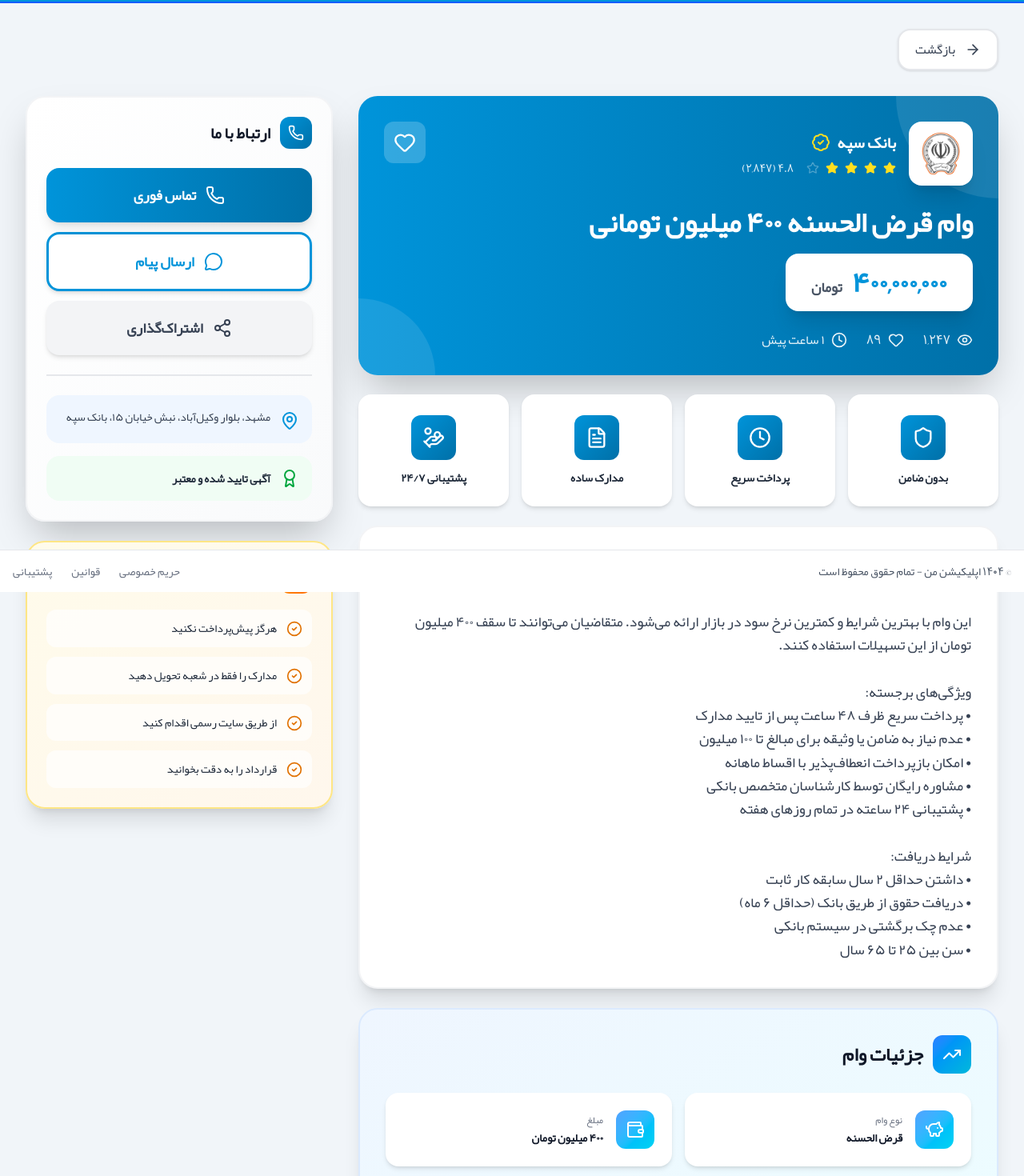
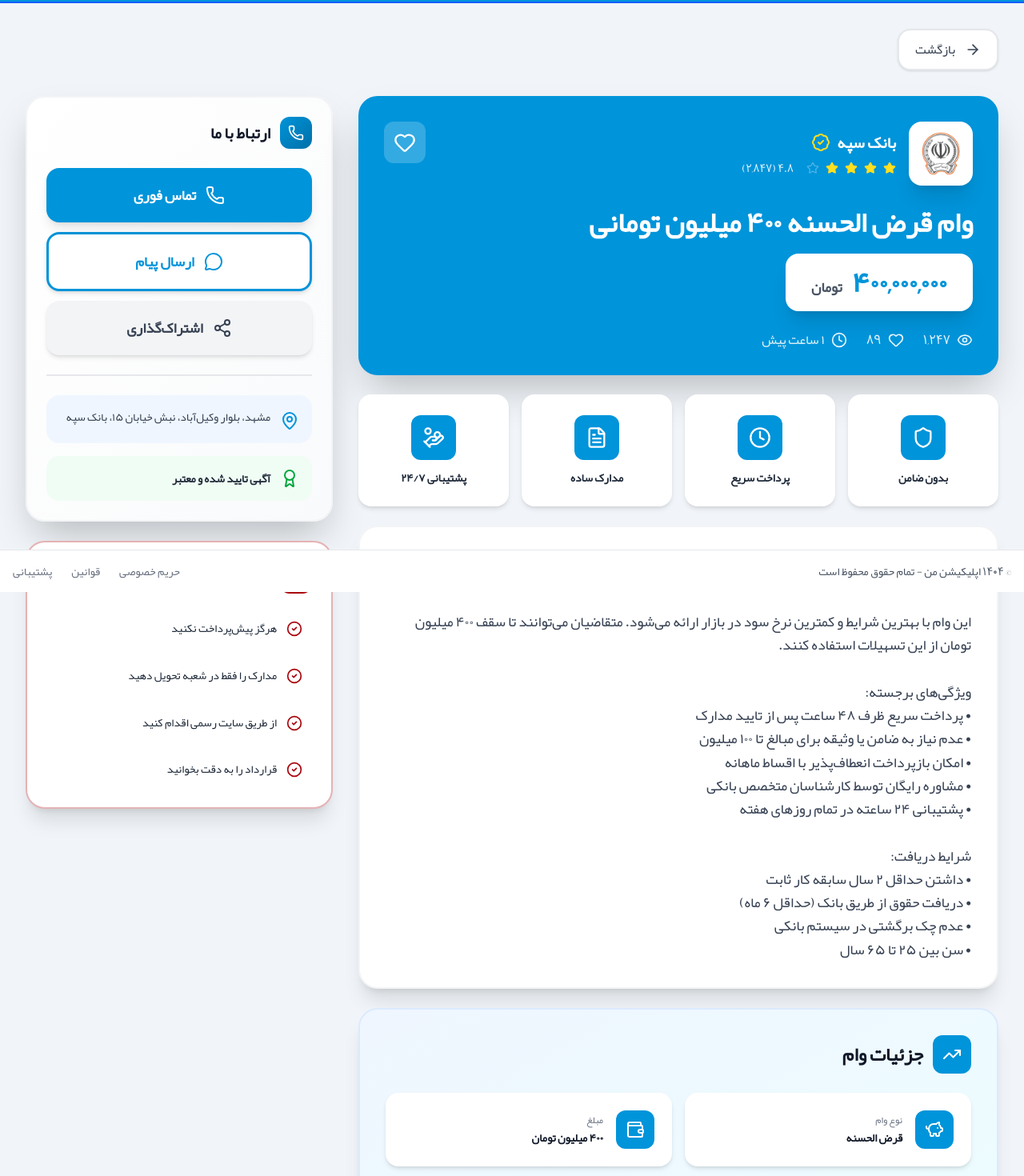
Before and after one commit to Yuozarseiph/pwa-bank, a Next.js app: page /ads/1 in a window 1280 px wide. Shown: the part 60-1530 px from the top of the page at 80% size. Built offline with nearby package versions, Linux system fonts and the light colour scheme.

Commit message:
fixed bugs

```diff
--- a/src/components/AdDetailPage.jsx
+++ b/src/components/AdDetailPage.jsx
@@ -249,8 +249,8 @@
         <Navbar />
         <main className="container mx-auto px-4 py-20">
           <div className="max-w-2xl mx-auto text-center">
-            <div className="bg-white rounded-3xl shadow-xl p-12 border-4 border-red-100">
-              <div className="w-24 h-24 bg-linear-to-br from-red-400 to-red-600 rounded-full flex items-center justify-center mx-auto mb-6">
+            <div className="bg-white rounded-3xl shadow-xl p-12 border-4 border-[#a9020a]/30">
+              <div className="w-24 h-24 bg-[#a9020a] rounded-full flex items-center justify-center mx-auto mb-6">
                 <AlertCircle className="w-12 h-12 text-white" />
               </div>
               <h1 className="text-4xl font-black text-gray-900 mb-4">
@@ -261,7 +261,7 @@
               </p>
               <button
                 onClick={() => router.push("/")}
-                className="px-8 py-4 bg-linear-to-r from-[#0094da] to-[#0070a8] text-white rounded-2xl font-bold text-lg hover:shadow-2xl transform hover:scale-105 transition-all"
+                className="px-8 py-4 bg-[#0094da] text-white rounded-2xl font-bold text-lg hover:shadow-2xl transform hover:scale-105 transition-all"
               >
                 بازگشت به صفحه اصلی
               </button>
@@ -289,9 +289,7 @@
 
         <div className="grid grid-cols-1 lg:grid-cols-12 gap-8">
           <div className="lg:col-span-8 space-y-6">
-            <div className="relative bg-linear-to-r from-[#0094da] to-[#0070a8] rounded-3xl p-8 shadow-2xl overflow-hidden">
-              <div className="absolute top-0 right-0 w-64 h-64 bg-white/10 rounded-full -mr-32 -mt-32"></div>
-              <div className="absolute bottom-0 left-0 w-48 h-48 bg-white/10 rounded-full -ml-24 -mb-24"></div>
+            <div className="relative bg-[#0094da] rounded-3xl p-8 shadow-2xl overflow-hidden">
 
               <div className="relative z-10">
                 <div className="flex items-start justify-between mb-6">
@@ -381,7 +379,7 @@
                   className="group relative bg-white rounded-2xl p-6 shadow-md hover:shadow-2xl transition-all border-2 border-transparent hover:border-[#0094da] cursor-pointer"
                 >
                   <div className="flex flex-col items-center text-center gap-3">
-                    <div className="w-14 h-14 rounded-xl bg-linear-to-br from-[#0094da] to-[#0070a8] flex items-center justify-center group-hover:scale-110 transition-transform">
+                    <div className="w-14 h-14 rounded-xl bg-[#0094da] flex items-center justify-center group-hover:scale-110 transition-transform">
                       <feature.icon className="w-7 h-7 text-white" />
                     </div>
                     <span className="text-sm font-bold text-gray-800">
@@ -394,7 +392,7 @@
 
             <div className="bg-white rounded-3xl shadow-xl p-8 border-2 border-gray-100">
               <div className="flex items-center gap-3 mb-6">
-                <div className="w-12 h-12 rounded-xl bg-linear-to-br from-[#0094da] to-[#0070a8] flex items-center justify-center">
+                <div className="w-12 h-12 rounded-xl bg-[#0094da] flex items-center justify-center">
                   <Info className="w-6 h-6 text-white" />
                 </div>
                 <h2 className="text-2xl font-black text-gray-900">توضیحات کامل</h2>
@@ -406,7 +404,7 @@
 
             <div className="bg-linear-to-br from-blue-50 to-cyan-50 rounded-3xl shadow-xl p-8 border-2 border-blue-100">
               <div className="flex items-center gap-3 mb-6">
-                <div className="w-12 h-12 rounded-xl bg-linear-to-br from-blue-500 to-cyan-500 flex items-center justify-center">
+                <div className="w-12 h-12 rounded-xl bg-[#0094da] flex items-center justify-center">
                   <TrendingUp className="w-6 h-6 text-white" />
                 </div>
                 <h2 className="text-2xl font-black text-gray-900">جزئیات وام</h2>
@@ -417,7 +415,7 @@
                     key={index}
                     className="flex items-center gap-4 p-5 rounded-2xl bg-white shadow-md border-2 border-transparent hover:border-blue-400 transition-all"
                   >
-                    <div className="w-12 h-12 rounded-xl bg-linear-to-br from-blue-400 to-cyan-400 flex items-center justify-center flex-shrink-0">
+                    <div className="w-12 h-12 rounded-xl bg-[#0094da] flex items-center justify-center shrink-0">
                       <detail.icon className="w-6 h-6 text-white" />
                     </div>
                     <div className="flex-1">
@@ -447,7 +445,7 @@
                 <div className="space-y-3">
                   <button
                     onClick={handleContact}
-                    className="w-full group relative overflow-hidden p-5 rounded-2xl bg-linear-to-r from-[#0094da] to-[#0070a8] shadow-lg hover:shadow-2xl transition-all"
+                    className="w-full group relative overflow-hidden p-5 rounded-2xl bg-[#0094da] shadow-lg hover:shadow-2xl transition-all"
                   >
                     <div className="absolute inset-0 bg-white/20 translate-y-full group-hover:translate-y-0 transition-transform"></div>
                     <div className="relative flex items-center justify-center gap-3">
@@ -494,9 +492,9 @@
                 </div>
               </div>
 
-              <div className="bg-linear-to-br from-amber-50 to-orange-50 rounded-3xl shadow-xl p-6 border-2 border-amber-200">
+              <div className="bg-white rounded-3xl shadow-xl p-6 border-2 border-[#a9020a]/30">
                 <div className="flex items-center gap-3 mb-5">
-                  <div className="w-10 h-10 rounded-xl bg-linear-to-br from-amber-500 to-orange-500 flex items-center justify-center">
+                  <div className="w-10 h-10 rounded-xl bg-[#a9020a] flex items-center justify-center">
                     <AlertCircle className="w-5 h-5 text-white" />
                   </div>
                   <h3 className="text-lg font-black text-gray-900">هشدار امنیتی</h3>
@@ -504,7 +502,7 @@
                 <ul className="space-y-3">
                   {adData.safetyTips.map((tip, index) => (
                     <li key={index} className="flex items-start gap-3 p-3 rounded-xl bg-white/70">
-                      <CheckCircle2 className="w-5 h-5 text-amber-600 mt-0.5 flex shrink-0" />
+                      <CheckCircle2 className="w-5 h-5 text-[#a9020a] mt-0.5 flex shrink-0" />
                       <span className="text-sm text-gray-800 font-medium leading-relaxed">{tip}</span>
                     </li>
                   ))}
```
